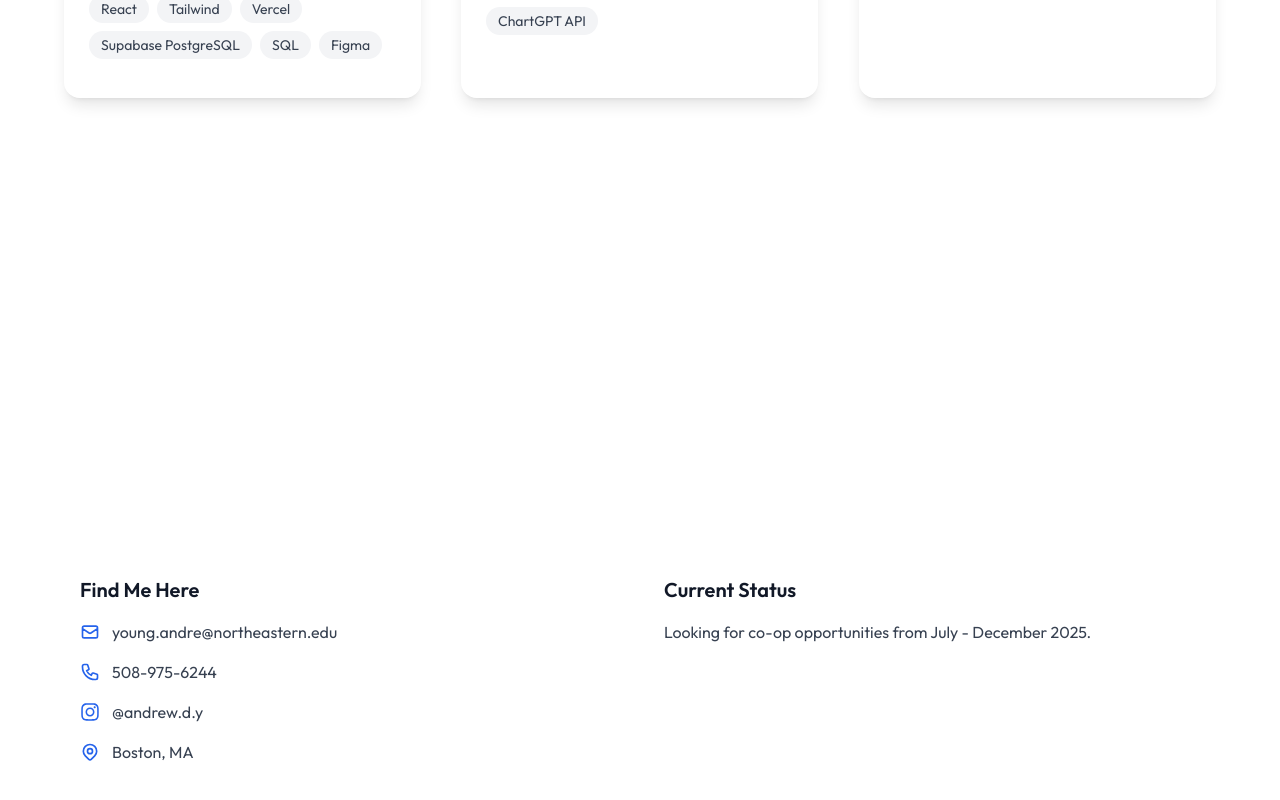
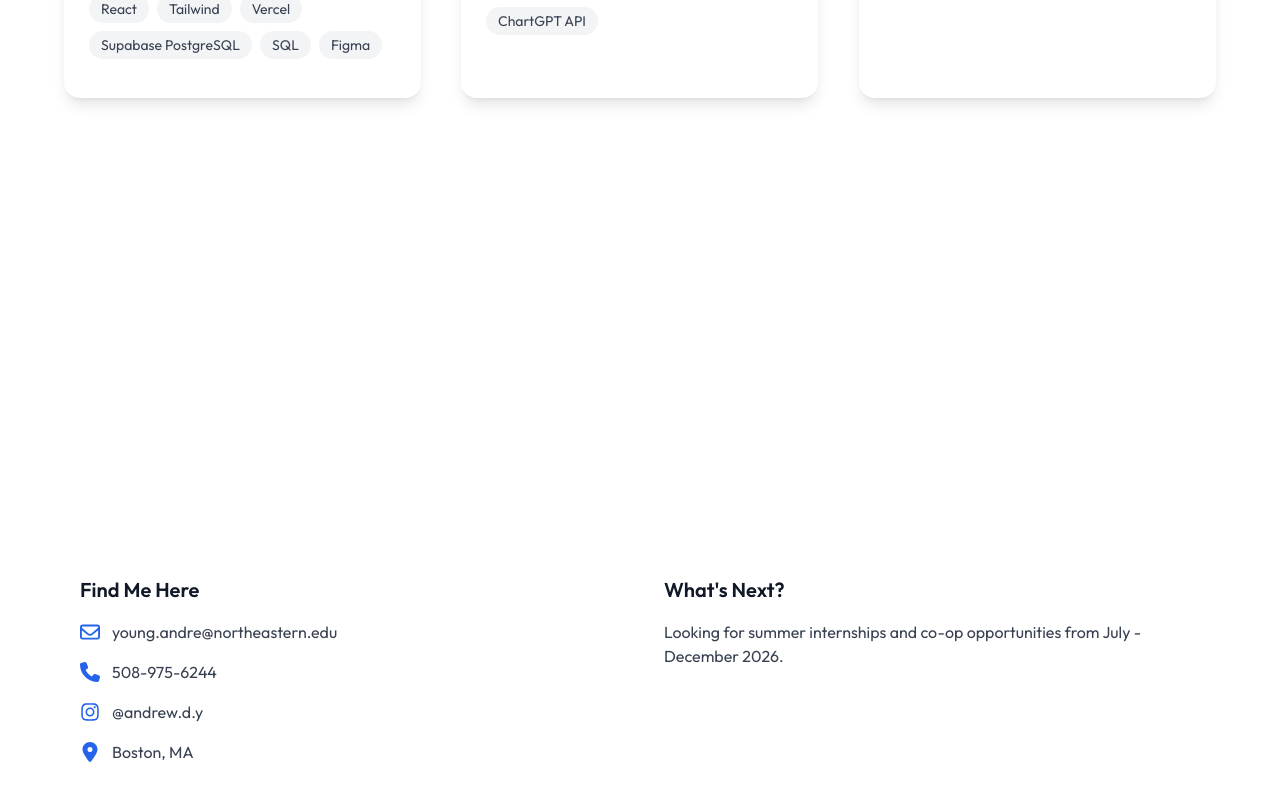
Before and after one commit to andrewd-young/andrew-portfolio, a React (Create React App) app: page / in a window 1280 px wide. Shown: the part 1654-2454 px from the top of the page. Built offline with nearby package versions, Linux system fonts and the light colour scheme.

Commit message:
font awesome

```diff
--- a/package.json
+++ b/package.json
@@ -5,6 +5,7 @@
   "dependencies": {
     "@fortawesome/fontawesome-svg-core": "^6.7.2",
     "@fortawesome/free-brands-svg-icons": "^6.7.2",
+    "@fortawesome/free-regular-svg-icons": "^6.7.2",
     "@fortawesome/free-solid-svg-icons": "^6.7.2",
     "@fortawesome/react-fontawesome": "^0.2.2",
     "cra-template": "1.2.0",
--- a/src/components/Contact.tsx
+++ b/src/components/Contact.tsx
@@ -1,13 +1,16 @@
 import React from "react";
 import { FontAwesomeIcon } from "@fortawesome/react-fontawesome";
 import { faInstagram } from "@fortawesome/free-brands-svg-icons";
+import { faFaceSmile, faEnvelope } from "@fortawesome/free-regular-svg-icons";
+import { faPhone, faMapMarkerAlt } from "@fortawesome/free-solid-svg-icons";
 
 const Contact = () => {
   return (
     <section className="section" id="contact">
       <div className="max-w-6xl mx-auto px-4">
-        <h2 className="text-4xl font-bold mb-12 text-center">
-          Connect with me
+        <h2 className="text-4xl font-bold mb-12 text-center flex items-center justify-center gap-2">
+          Thanks for visiting
+          <FontAwesomeIcon icon={faFaceSmile} className="ml-2" />
         </h2>
         <div className="grid md:grid-cols-2 gap-12 items-start">
           <div>
@@ -16,19 +19,10 @@ const Contact = () => {
             </h3>
             <ul className="space-y-4">
               <li className="flex items-center space-x-3">
-                <svg
+                <FontAwesomeIcon
+                  icon={faEnvelope}
                   className="w-5 h-5 text-blue-600 dark:text-blue-400"
-                  fill="none"
-                  stroke="currentColor"
-                  viewBox="0 0 24 24"
-                >
-                  <path
-                    strokeLinecap="round"
-                    strokeLinejoin="round"
-                    strokeWidth="2"
-                    d="M3 8l7.89 5.26a2 2 0 002.22 0L21 8M5 19h14a2 2 0 002-2V7a2 2 0 00-2-2H5a2 2 0 00-2 2v10a2 2 0 002 2z"
-                  />
-                </svg>
+                />
                 <a
                   href="mailto:young.andre@northeastern.edu"
                   className="text-gray-700 dark:text-gray-300 hover:text-blue-600 dark:hover:text-blue-400 transition-colors"
@@ -37,19 +31,10 @@ const Contact = () => {
                 </a>
               </li>
               <li className="flex items-center space-x-3">
-                <svg
+                <FontAwesomeIcon
+                  icon={faPhone}
                   className="w-5 h-5 text-blue-600 dark:text-blue-400"
-                  fill="none"
-                  stroke="currentColor"
-                  viewBox="0 0 24 24"
-                >
-                  <path
-                    strokeLinecap="round"
-                    strokeLinejoin="round"
-                    strokeWidth="2"
-                    d="M3 5a2 2 0 012-2h3.28a1 1 0 01.948.684l1.498 4.493a1 1 0 01-.502 1.21l-2.257 1.13a11.042 11.042 0 005.516 5.516l1.13-2.257a1 1 0 011.21-.502l4.493 1.498a1 1 0 01.684.949V19a2 2 0 01-2 2h-1C9.716 21 3 14.284 3 6V5z"
-                  />
-                </svg>
+                />
                 <a
                   href="tel:5089756244"
                   className="text-gray-700 dark:text-gray-300 hover:text-blue-600 dark:hover:text-blue-400 transition-colors"
@@ -70,25 +55,10 @@ const Contact = () => {
                 </a>
               </li>
               <li className="flex items-center space-x-3">
-                <svg
+                <FontAwesomeIcon
+                  icon={faMapMarkerAlt}
                   className="w-5 h-5 text-blue-600 dark:text-blue-400"
-                  fill="none"
-                  stroke="currentColor"
-                  viewBox="0 0 24 24"
-                >
-                  <path
-                    strokeLinecap="round"
-                    strokeLinejoin="round"
-                    strokeWidth="2"
-                    d="M17.657 16.657L13.414 20.9a1.998 1.998 0 01-2.827 0l-4.244-4.243a8 8 0 1111.314 0z"
-                  />
-                  <path
-                    strokeLinecap="round"
-                    strokeLinejoin="round"
-                    strokeWidth="2"
-                    d="M15 11a3 3 0 11-6 0 3 3 0 016 0z"
-                  />
-                </svg>
+                />
                 <span className="text-gray-700 dark:text-gray-300">
                   Boston, MA
                 </span>
@@ -97,10 +67,11 @@ const Contact = () => {
           </div>
           <div>
             <h3 className="text-xl font-semibold text-gray-900 dark:text-white mb-4">
-              Current Status
+              What's Next?
             </h3>
             <p className="text-gray-700 dark:text-gray-300">
-              Looking for co-op opportunities from July - December 2025.
+              Looking for summer internships and co-op opportunities from July -
+              December 2026.
             </p>
           </div>
         </div>
```
Also changed, not shown: 1 other file (tests, documents, lock files or other folders).
